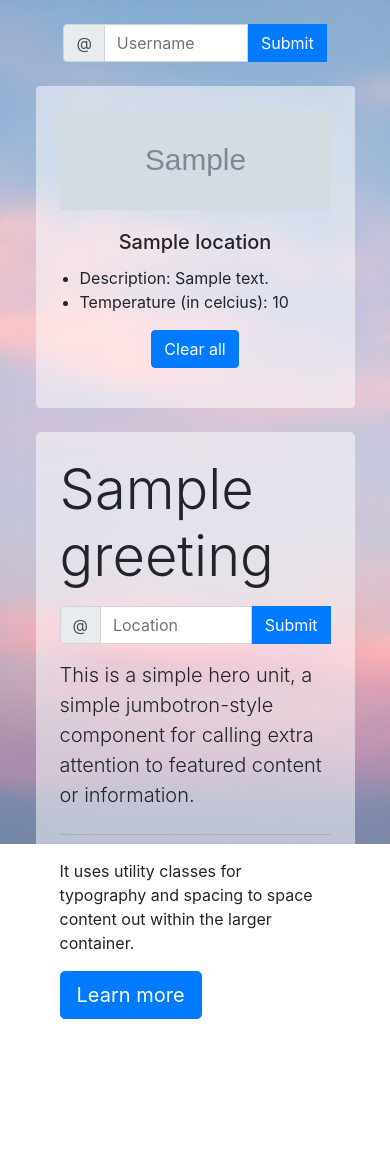
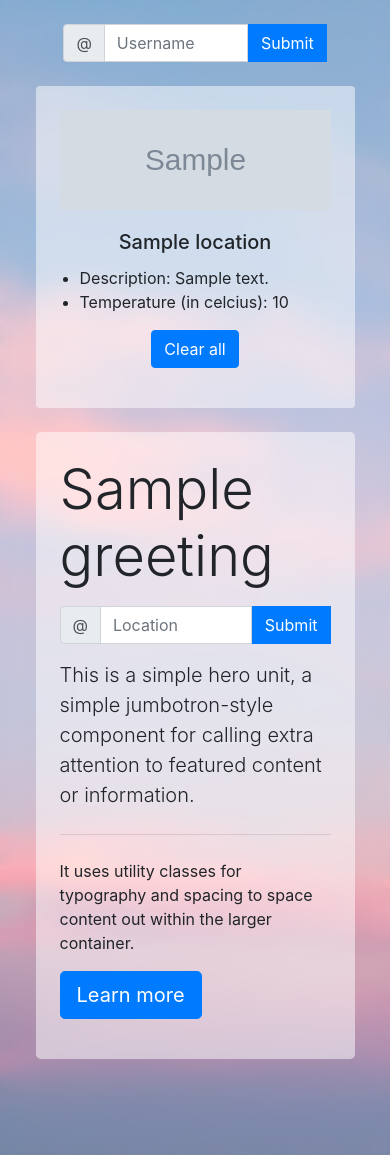
Before and after one commit to FEDavid/Basic_weather, a Flask app: template templates/index.html in a window 390 px wide. Before the commit the page ends 1019 px from the top, so only its background shows below. Run offline with Flask 2, Linux system fonts and the light colour scheme; the template is opened without the code that fills it: most values are stand-ins (such as "Sample title", 1, 10 or a date in 2020); grey boxes marked "Sample" are stand-in pictures; some libraries are stand-ins or nearby versions.

Commit message:
Updated min-height in css for HTML and body to allow image to fill both mobile and desktop.

```diff
--- a/static/css/main.css
+++ b/static/css/main.css
@@ -4,7 +4,10 @@
     background-repeat: no-repeat;
     background-size: cover;
     backdrop-filter: blur(10px);
-    height: 100vh;
+}
+
+html, body {
+    min-height:100vh;
 }
 
 body{
```
